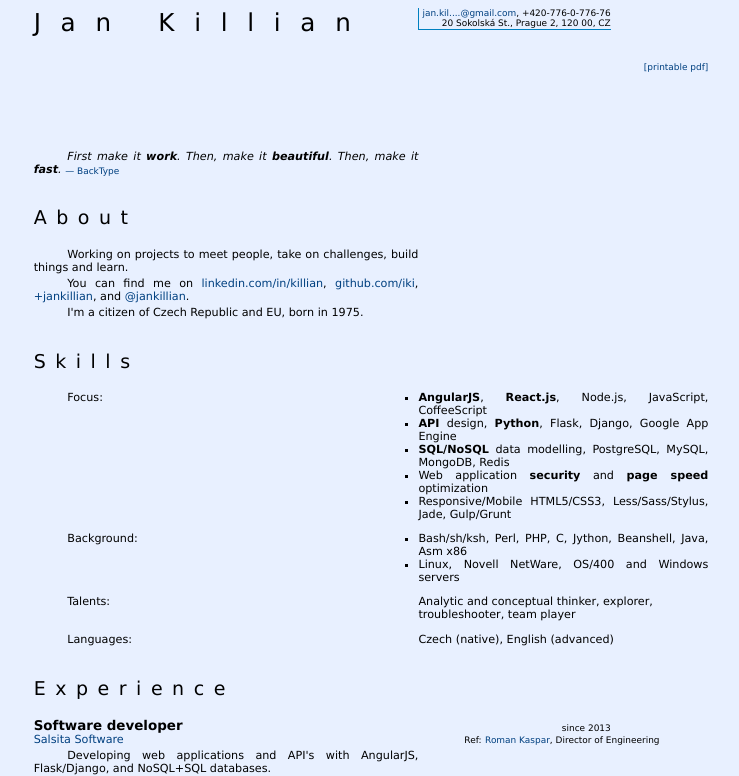
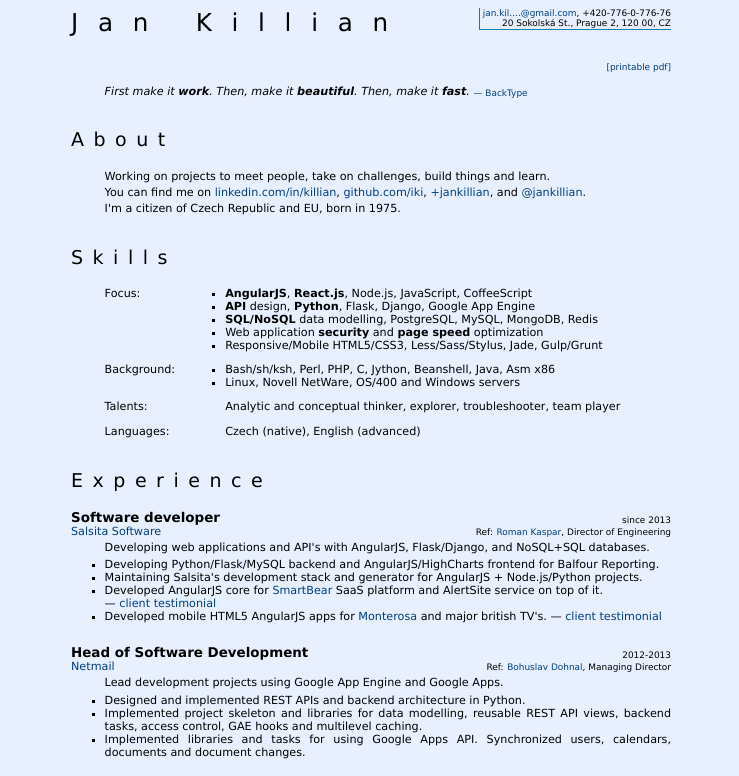
Before and after one commit to iki/iki.github.com, a plain HTML site: page resume/index.html in a window 1280 px wide. Shown: the top 776 px of the page, without its empty margins (269-1008 px from the left). Drawn offline with Linux system fonts and the light colour scheme.

Commit message:
fix: fix resume table cells style

```diff
--- a/resume/index.html
+++ b/resume/index.html
@@ -222,14 +222,12 @@ p.p3 {       /* level-3.paragraph */
     background: transparent none;
     }
 .b0 {       /* block.start */
-    display: block !important;
     page-break-inside: avoid;
     page-break-after: avoid;
     -webkit-region-break-inside: avoid;
     -webkit-region-break-after: avoid;
     }
 .b1 {       /* block.inside */
-    display: block !important;
     page-break-before: avoid;
     page-break-inside: avoid;
     page-break-after: avoid;
@@ -238,19 +236,16 @@ p.p3 {       /* level-3.paragraph */
     -webkit-region-break-after: avoid;
     }
 .b2 {       /* block.end */
-    display: block !important;
     page-break-before: avoid;
     page-break-inside: avoid;
     -webkit-region-break-before: avoid;
     -webkit-region-break-inside: avoid;
     }
 .b3 {       /* block.standalone */
-    display: block !important;
     page-break-inside: avoid;
     -webkit-region-break-inside: avoid;
     }
 .b4 {       /* block.newpage */
-    display: block !important;
     page-break-before: always !important;
     -webkit-region-break-before: always !important;
     }
```
